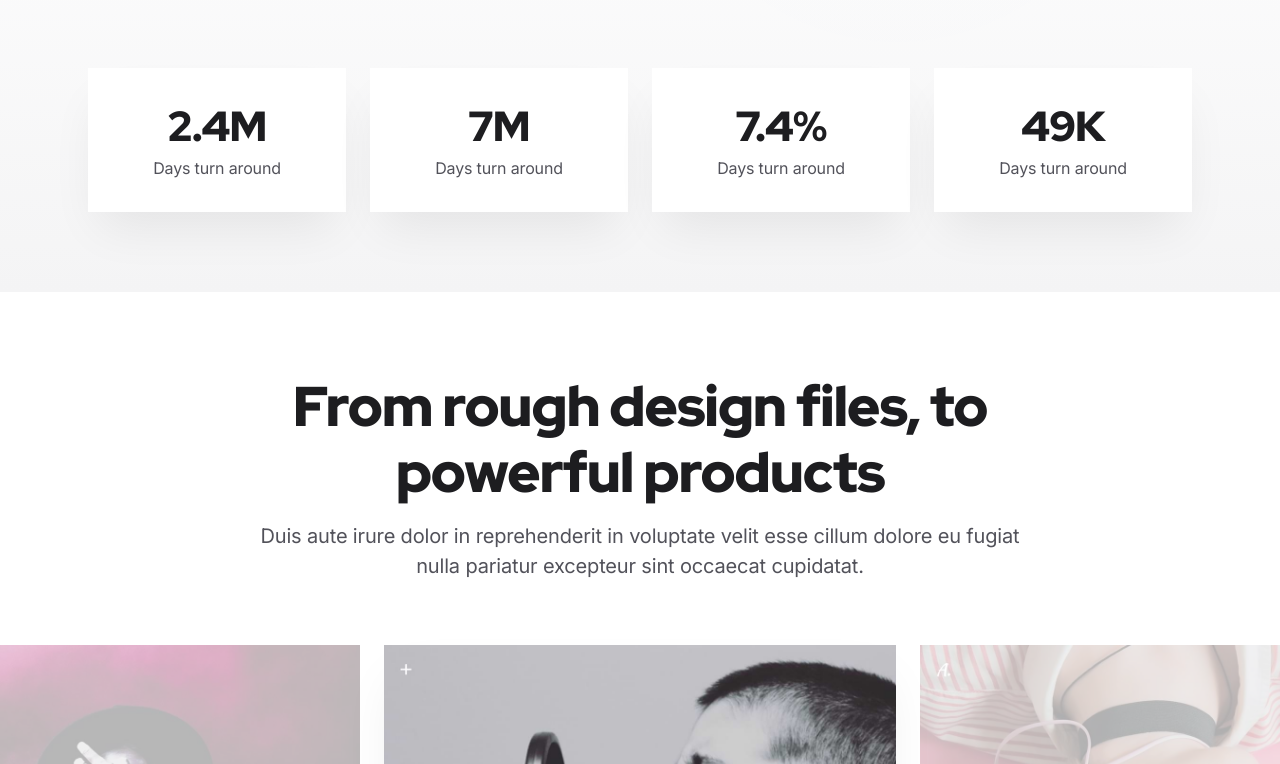
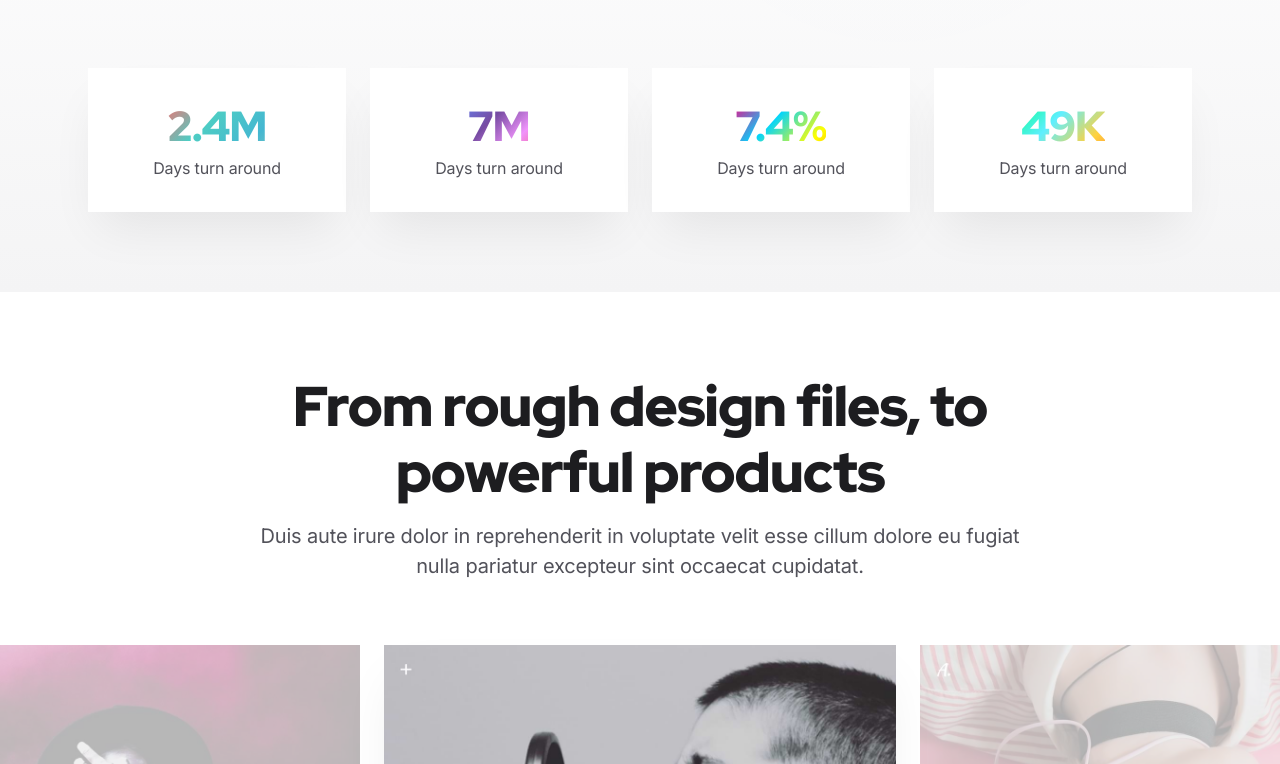
Before and after one commit to ankit-raj78/landingPage, a Next.js app: page / in a window 1280 px wide. Shown: the part 836-1600 px from the top of the page. Built offline with nearby package versions, Linux system fonts and the light colour scheme.

Commit message:
installation fix check

```diff
--- a/components/aurora-heading-example.tsx
+++ /dev/null
@@ -1,54 +0,0 @@
-import { AuroraText } from "./ui/aurora-text";
-
-export default function AuroraHeadingExample() {
-  return (
-    <div className="flex flex-col items-center justify-center min-h-screen bg-white dark:bg-gray-900 p-8">
-      <div className="space-y-12 text-center">
-
-        {/* Main Hero Heading */}
-        <h1 className="text-4xl font-bold tracking-tighter md:text-5xl lg:text-7xl">
-          Ship <AuroraText>beautiful</AuroraText>
-        </h1>
-
-        {/* Secondary Heading with Custom Colors */}
-        <h2 className="text-3xl font-bold tracking-tighter md:text-4xl lg:text-5xl">
-          <AuroraText colors={["#FF6B6B", "#4ECDC4", "#45B7D1", "#96CEB4"]}>
-            Magic UI Components
-          </AuroraText>
-        </h2>
-
-        {/* Fast Animation Heading */}
-        <h3 className="text-2xl font-bold tracking-tighter md:text-3xl lg:text-4xl">
-          <AuroraText speed={2} colors={["#FF0080", "#00D4FF", "#FFFF00", "#FF8C00"]}>
-            Lightning Fast
-          </AuroraText>
-        </h3>
-
-        {/* Subtle Animation Heading */}
-        <h4 className="text-xl font-bold tracking-tighter md:text-2xl lg:text-3xl">
-          <AuroraText
-            speed={0.5}
-            colors={["#667eea", "#764ba2", "#f093fb", "#f5576c"]}
-            className="font-medium"
-          >
-            Smooth & Elegant
-          </AuroraText>
-        </h4>
-
-        {/* Usage Instructions */}
-        <div className="mt-16 p-6 bg-gray-100 dark:bg-gray-800 rounded-lg max-w-2xl">
-          <h5 className="text-lg font-semibold mb-4 text-gray-900 dark:text-gray-100">
-            How to use Aurora Text:
-          </h5>
-          <div className="text-left space-y-2 text-sm text-gray-700 dark:text-gray-300">
-            <p>• Import: <code className="bg-gray-200 dark:bg-gray-700 px-1 rounded">import &#123; AuroraText &#125; from "./ui/aurora-text"</code></p>
-            <p>• Basic usage: <code className="bg-gray-200 dark:bg-gray-700 px-1 rounded">&lt;AuroraText&gt;Your Text&lt;/AuroraText&gt;</code></p>
-            <p>• Custom colors: <code className="bg-gray-200 dark:bg-gray-700 px-1 rounded">colors=&#123;["#FF0080", "#7928CA"]&#125;</code></p>
-            <p>• Animation speed: <code className="bg-gray-200 dark:bg-gray-700 px-1 rounded">speed=&#123;2&#125;</code> (higher = faster)</p>
-            <p>• Custom styling: <code className="bg-gray-200 dark:bg-gray-700 px-1 rounded">className="font-bold text-2xl"</code></p>
-          </div>
-        </div>
-      </div>
-    </div>
-  );
-}
--- a/components/cta.tsx
+++ b/components/cta.tsx
@@ -1,3 +1,5 @@
+import { AuroraText } from '@/components/ui/aurora-text'
+
 export default function Cta() {
   return (
     <section>
@@ -30,7 +32,9 @@ export default function Cta() {
 
             {/* CTA content */}
             <div className="mb-6 lg:mr-16 lg:mb-0 text-center lg:text-left lg:w-1/2">
-              <h3 className="h3 font-red-hat-display text-gray-100">Free until you're ready to launch</h3>
+              <h3 className="h3 font-red-hat-display text-gray-100">
+                <AuroraText colors={["#00FF87", "#60EFFF", "#FFD23F", "#FF6B35"]} speed={1.5}>Free</AuroraText> until you're ready to launch
+              </h3>
             </div>
 
             {/* CTA form */}
--- a/components/pricing-tables.tsx
+++ b/components/pricing-tables.tsx
@@ -1,3 +1,5 @@
+import { AuroraText } from '@/components/ui/aurora-text'
+
 export default function PricingTables() {
   return (
     <section className="relative bg-gray-900 border-t border-transparent dark:border-gray-800">
@@ -9,7 +11,9 @@ export default function PricingTables() {
 
           {/* Section header */}
           <div className="max-w-3xl mx-auto text-center pb-12">
-            <h2 className="h2 font-red-hat-display mb-4 text-gray-100">Start building for free, then add a plan to go live</h2>
+            <h2 className="h2 font-red-hat-display mb-4 text-gray-100">
+              Start building for <AuroraText colors={["#00D4FF", "#FFD700", "#FF6B6B", "#4ECDC4"]} speed={0.8}>free</AuroraText>, then add a plan to go live
+            </h2>
             <p className="text-xl text-gray-400">Excepteur sint occaecat cupidatat non proident, sunt in culpa qui officia deserunt mollit laborum — semper quis lectus nulla.</p>
           </div>
 
--- a/components/stats.tsx
+++ b/components/stats.tsx
@@ -1,3 +1,5 @@
+import { AuroraText } from '@/components/ui/aurora-text'
+
 export default function Stats() {
   return (
     <section className="relative">
@@ -9,22 +11,30 @@ export default function Stats() {
           <div className="grid grid-cols-2 gap-4 lg:gap-6 md:grid-cols-4 text-center" data-aos-id-stats>
             {/* 1st item */}
             <div className="bg-white dark:bg-gray-800 py-8 px-1 shadow-2xl" data-aos="fade-down" data-aos-anchor="[data-aos-id-stats]">
-              <div className="font-red-hat-display text-3xl font-black tracking-tighter mb-1">2.4M</div>
+              <div className="font-red-hat-display text-3xl font-black tracking-tighter mb-1">
+                <AuroraText colors={["#FF6B6B", "#4ECDC4", "#45B7D1", "#96CEB4"]} speed={1.5}>2.4M</AuroraText>
+              </div>
               <div className="text-gray-600 dark:text-gray-400">Days turn around</div>
             </div>
             {/* 2nd item */}
             <div className="bg-white dark:bg-gray-800 py-8 px-1 shadow-2xl" data-aos="fade-down" data-aos-anchor="[data-aos-id-stats]" data-aos-delay="100">
-              <div className="font-red-hat-display text-3xl font-black tracking-tighter mb-1">7M</div>
+              <div className="font-red-hat-display text-3xl font-black tracking-tighter mb-1">
+                <AuroraText colors={["#667eea", "#764ba2", "#f093fb", "#f5576c"]} speed={1.3}>7M</AuroraText>
+              </div>
               <div className="text-gray-600 dark:text-gray-400">Days turn around</div>
             </div>
             {/* 3rd item */}
             <div className="bg-white dark:bg-gray-800 py-8 px-1 shadow-2xl" data-aos="fade-down" data-aos-anchor="[data-aos-id-stats]" data-aos-delay="200">
-              <div className="font-red-hat-display text-3xl font-black tracking-tighter mb-1">7.4%</div>
+              <div className="font-red-hat-display text-3xl font-black tracking-tighter mb-1">
+                <AuroraText colors={["#FF0080", "#00D4FF", "#FFFF00", "#FF8C00"]} speed={1.7}>7.4%</AuroraText>
+              </div>
               <div className="text-gray-600 dark:text-gray-400">Days turn around</div>
             </div>
             {/* 4th item */}
             <div className="bg-white dark:bg-gray-800 py-8 px-1 shadow-2xl" data-aos="fade-down" data-aos-anchor="[data-aos-id-stats]" data-aos-delay="300">
-              <div className="font-red-hat-display text-3xl font-black tracking-tighter mb-1">49K</div>
+              <div className="font-red-hat-display text-3xl font-black tracking-tighter mb-1">
+                <AuroraText colors={["#00FF87", "#60EFFF", "#FFD23F", "#FF6B35"]} speed={1.4}>49K</AuroraText>
+              </div>
               <div className="text-gray-600 dark:text-gray-400">Days turn around</div>
             </div>
           </div>
```
